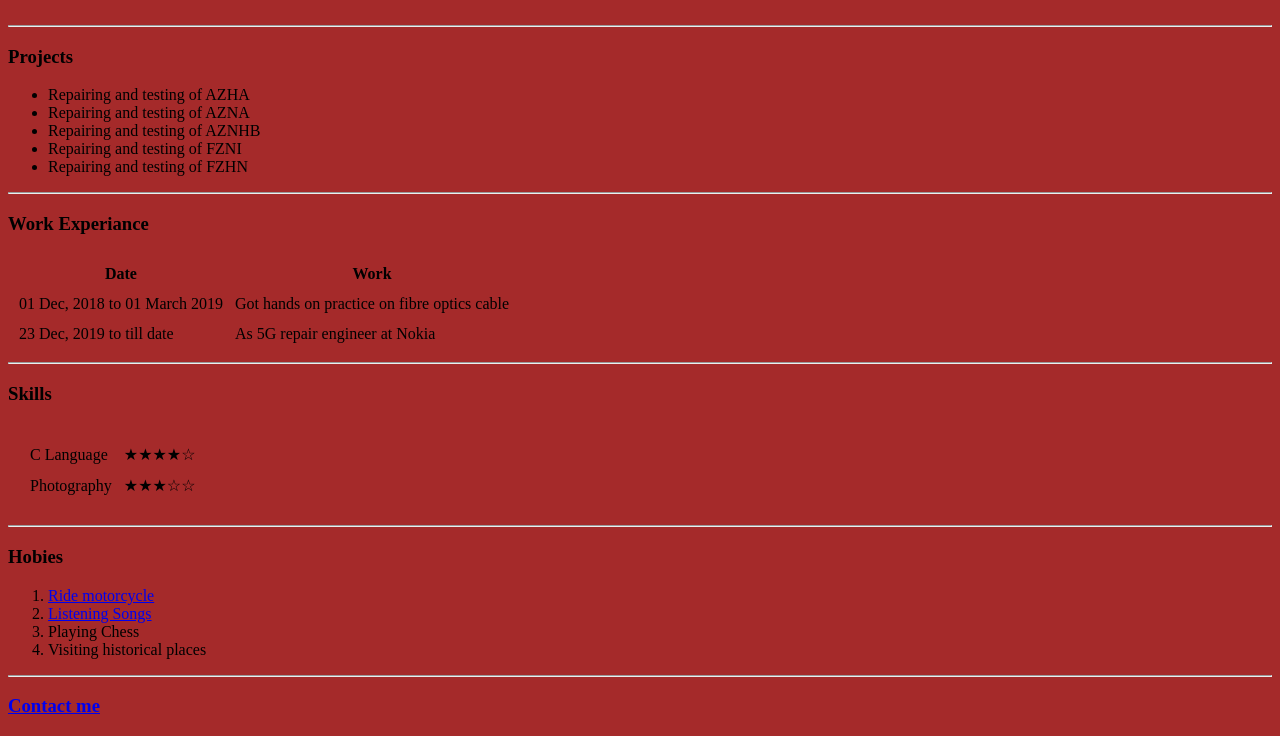
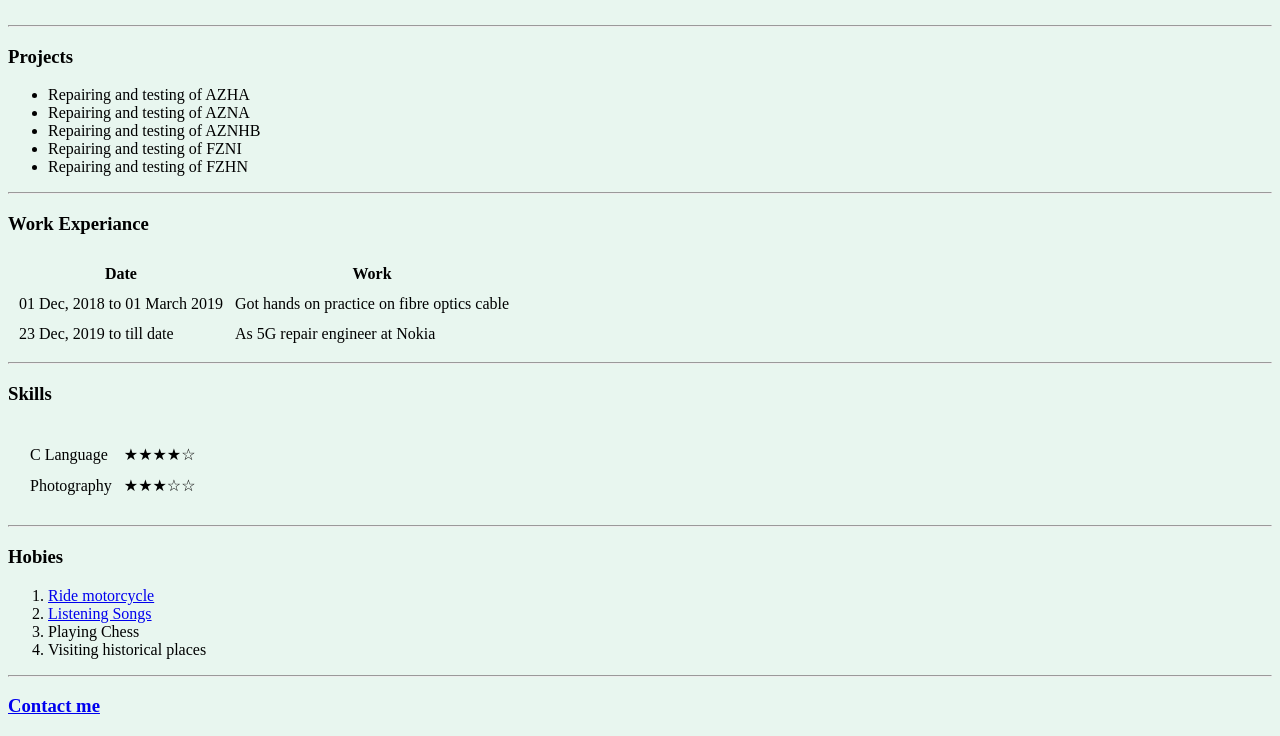
Before and after one commit to DiwakarKushwaha/cv, a plain HTML site: page index.html in a window 1280 px wide. Shown: the part 181-917 px from the top of the page. Drawn offline with Linux system fonts and the light colour scheme.

Commit message:
Update index.html

```diff
--- a/index.html
+++ b/index.html
@@ -6,7 +6,7 @@
   <title>♥Diwakr's Personal site</title>
 </head>
 
-<body style="background-color: brown;">
+<body style="background-color: #E8F6EF;">
   <table cellspacing="20">
     <tr>
       <td><img src="Diwakar.png" alt="Diwakar's profile picture" height="144"></td>
```
